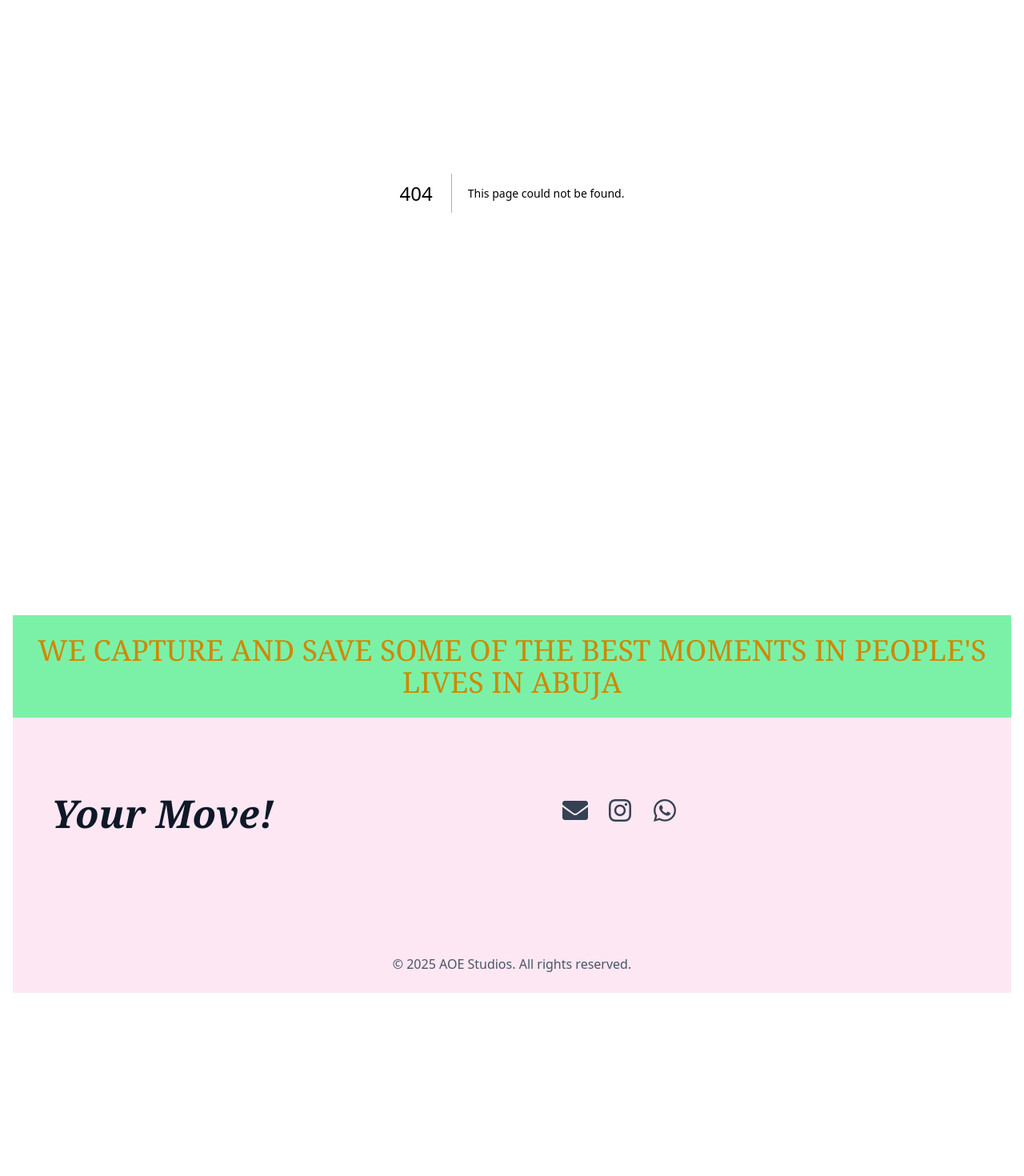
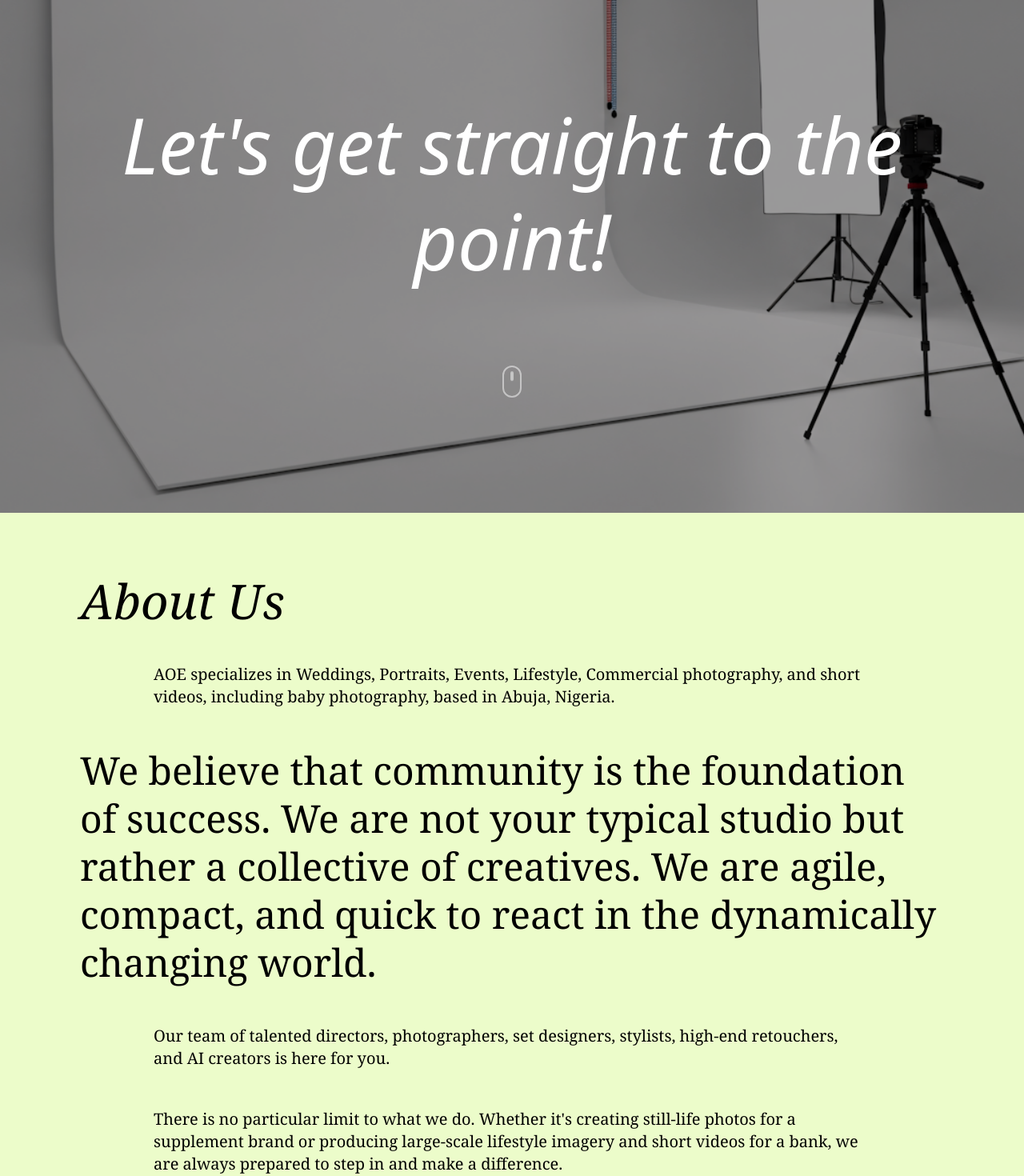
Before and after one commit to NiengeDavid/aoe, a Next.js app: page /about in a window 1280 px wide. Before the commit this address had no page. Shown: the part 240-1710 px from the top of the page at 80% size. Before the commit the page ends 1529 px from the top, so only its background shows below. Built offline with nearby package versions, Linux system fonts and the light colour scheme; a web font is replaced by a local one.

Commit message:
about page done

```diff
--- /dev/null
+++ b/app/about/page.tsx
@@ -0,0 +1,9 @@
+import AboutPage from "@/containers/aboutPage";
+
+export default function About() {
+  return (
+    <div className="w-full bg-lime-100">
+      <AboutPage />
+    </div>
+  );
+}
--- /dev/null
+++ b/app/works/page.tsx
@@ -0,0 +1,5 @@
+import { redirect } from "next/navigation";
+
+export default function WorksPage() {
+  redirect("/?scrollTo=works");
+}
--- /dev/null
+++ b/components/about.tsx
@@ -0,0 +1,28 @@
+import Container from "./container";
+
+type AboutUsProps = {
+  title: string;
+  paragraphs: {
+    text: string;
+    className?: string;
+  }[];
+};
+
+export default function AboutUs({ title, paragraphs }: AboutUsProps) {
+  return (
+    <section className="bg-lime-100 w-full py-20 px-4 md:px-8 lg:px-20 text-black">
+      <Container className="max-w-6xl mx-auto space-y-12">
+        <h2 className="text-5xl md:text-6xl font-serif italic">{title}</h2>
+
+        {paragraphs.map((paragraph, index) => (
+          <p
+            key={index}
+            className={`font-serif ${paragraph.className || "text-lg md:text-xl font-extralight max-w-4xl mx-auto"}`}
+          >
+            {paragraph.text}
+          </p>
+        ))}
+      </Container>
+    </section>
+  );
+}
--- a/components/featuredWork.tsx
+++ b/components/featuredWork.tsx
@@ -7,6 +7,7 @@ import { Work } from "@/sanity/lib/sanity.queries";
 
 type FeaturedWorksProps = {
   sectionTitle: string;
+  id: string;
   projects: Work[];
 };
 
@@ -37,10 +38,11 @@ function getDimensionsFromUrl(url: string): Dimensions {
 
 export default function FeaturedWorks({
   sectionTitle,
+  id,
   projects,
 }: FeaturedWorksProps) {
   return (
-    <section className="w-full px-4 py-16 mx-auto">
+    <section id={id || "works"} className="w-full px-4 py-20 mx-auto">
       <Container>
         <h2 className="scroll-m-20 mb-10 border-b pb-2 text-5xl text-start font-serif italic font-normal tracking-tight first:mt-0 md:border-none">
           {sectionTitle}
--- a/components/footer.tsx
+++ b/components/footer.tsx
@@ -2,8 +2,8 @@ import { FaWhatsapp, FaInstagram, FaEnvelope } from "react-icons/fa";
 
 export default function CustomFooter() {
   return (
-    <footer className="bg-white w-full mt-20">
-      <div className="max-w-8xl mx-auto px-4 py-12">
+    <footer className=" bg-white w-full">
+      <div className="max-w-8xl mx-auto px-4">
         <div className="bg-pink-100 text-black">
           {/* Tagline */}
           <div className="bg-green-300 text-yellow-600 text-center text-3xl md:text-4xl px-3 py-6 font-serif">
--- a/components/header.tsx
+++ b/components/header.tsx
@@ -20,6 +20,17 @@ const AVATARS = [
 
 export function Header() {
   const [mobileMenuOpen, setMobileMenuOpen] = useState(false);
+
+  // Add this function to your Header component
+  const handleWorksClick = (e: React.MouseEvent) => {
+    const isOnHomePage = window.location.pathname === "/";
+    if (isOnHomePage) {
+      e.preventDefault();
+      document.getElementById("works")?.scrollIntoView({ behavior: "smooth" });
+      setMobileMenuOpen(false);
+    }
+    // Otherwise, the default link behavior will trigger the redirect
+  };
 
   return (
     <header className="sticky top-0 z-50 bg-white/90 backdrop-blur-sm border-b">
@@ -58,6 +69,7 @@ export function Header() {
                 key={item.name}
                 href={item.href}
                 className="text-sm font-semibold text-gray-900 hover:text-gray-600 transition-colors"
+                scroll={item.name === "WORKS" ? false : true}
               >
                 {item.name}
               </Link>
@@ -106,7 +118,12 @@ export function Header() {
                     key={item.name}
                     href={item.href}
                     className="block p-3 text-gray-900 font-medium hover:bg-gray-200 rounded-none"
-                    onClick={() => setMobileMenuOpen(false)}
+                    onClick={
+                      item.name === "WORKS"
+                        ? handleWorksClick
+                        : () => setMobileMenuOpen(false)
+                    }
+                    scroll={item.name === "WORKS" ? false : true}
                   >
                     {item.name}
                   </Link>
--- a/components/hero-section.tsx
+++ b/components/hero-section.tsx
@@ -13,8 +13,8 @@ interface HeroSectionProps {
 const studio = "/assets/studio2.png";
 
 export function HeroSection({ data }: HeroSectionProps) {
-  const heroText = data?.heroText || "If you're not smiling,";
-  const heroSubtext = data?.heroSubtext || "we're not done";
+  const heroText = data?.heroText || "";
+  const heroSubtext = data?.heroSubtext || "";
 
   return (
     <section className="relative h-screen w-full overflow-hidden">
--- /dev/null
+++ b/components/ui/italic.tsx
@@ -0,0 +1,4 @@
+// components/ui/italic.tsx
+export function Italic({ children }: { children: React.ReactNode }) {
+  return <span className="italic">{children}</span>;
+}
--- /dev/null
+++ b/containers/aboutPage.tsx
@@ -0,0 +1,18 @@
+import AboutUs from "@/components/about";
+import { HeroSection } from "@/components/hero-section";
+import { aboutDetails } from "@/data/aboutDetails";
+import { Suspense } from "react";
+
+export default function AboutPage() {
+  return (
+    <div className="w-full bg-lime-100">
+      <Suspense fallback={<div>Loading...</div>}>
+        <HeroSection data={aboutDetails.hero} />
+        <AboutUs
+          title={aboutDetails?.aboutData?.title}
+          paragraphs={aboutDetails?.aboutData?.paragraphs}
+        />
+      </Suspense>
+    </div>
+  );
+}
--- a/containers/homePage.tsx
+++ b/containers/homePage.tsx
@@ -1,6 +1,7 @@
 "use client";
 
 import { useState, useEffect } from "react";
+import { usePathname, useSearchParams } from "next/navigation";
 
 import { Suspense } from "react";
 import { HeroSection } from "@/components/hero-section";
@@ -18,22 +19,6 @@ import netflix from "@/public/assets/logos/netflix.png";
 import yt from "@/public/assets/logos/yt.png";
 import cfm from "@/public/assets/logos/cfm.png";
 
-// Project static images
-import wed1 from "@/public/assets/projects/wed1.jpeg";
-import wed2 from "@/public/assets/projects/wed2.jpeg";
-import wed3 from "@/public/assets/projects/wed3.jpeg";
-import wed4 from "@/public/assets/projects/wed4.jpeg";
-import wed5 from "@/public/assets/projects/wed5.jpeg";
-import wed6 from "@/public/assets/projects/wed6.jpeg";
-import wed7 from "@/public/assets/projects/wed7.jpeg";
-import wed8 from "@/public/assets/projects/wed8.jpeg";
-import wed11 from "@/public/assets/projects/wed11.png";
-import wed12 from "@/public/assets/projects/wed12.png";
-import wed9 from "@/public/assets/projects/wed9.png";
-import wed10 from "@/public/assets/projects/wed10.png";
-import wed13 from "@/public/assets/projects/wed13.png";
-import { set } from "sanity";
-
 const clientLogos = [
   amazon,
   netflix,
@@ -42,34 +27,13 @@ const clientLogos = [
   // ...other logo imports
 ];
 
-const projects = [
-  {
-    images: [wed1, wed13, wed9, wed6, wed10, wed5, wed2, wed12, wed7, wed4],
-    title: { main: "Wedding Photo Shoot ", italic: "for the Olutayos" },
-    description:
-      "We partnered with the Olutayos to capture the magic of their special day. From heartfelt moments during the ceremony to the lively celebration at the reception, every shot tells a story of love, joy, and togetherness. Our team worked tirelessly to ensure that every detail, from the bride's radiant smile to the intricate decorations, was beautifully preserved.",
-    details: [
-      { label: "Client", value: "The Olutayos" },
-      { label: "Year", value: "2024" },
-    ],
-    team: [
-      { role: "Producer", name: "AOE Studios" },
-      { role: "Creative Producer", name: "Alaba Olaleye" },
-      { role: "Photography and Post-Production", name: "Tony Oshimole" },
-      { role: "Art Director", name: "Andy Turnbull" },
-      { role: "Photography Director", name: "Eileen W. Cho" },
-      { role: "Light Assistant", name: "Sebastian Klener" },
-      { role: "Post-Production", name: "Lena Smirnova" },
-    ],
-  },
-  // ...more projects
-];
-
 export default function HomePage() {
   //const data = await getHomePageData();
   const client = getClient({ token: readToken });
   const [works, setWorks] = useState<Work[]>([]);
   const [isLoading, setIsLoading] = useState(false);
+  const pathname = usePathname();
+  const searchParams = useSearchParams();
 
   useEffect(() => {
     const fetchWorks = async () => {
@@ -91,6 +55,31 @@ export default function HomePage() {
     fetchWorks();
   }, []);
 
+  useEffect(() => {
+    // Listen for both /?scrollTo=works and /#works
+    const scrollToWorks = () => {
+      // `/works` redirect lands on `/?scrollTo=works`
+      if (searchParams.get("scrollTo") === "works") {
+        const worksSection = document.getElementById("works");
+        if (worksSection) {
+          worksSection.scrollIntoView({ behavior: "smooth", block: "start" });
+        }
+      }
+      // If someone lands on /#works directly
+      if (typeof window !== "undefined" && window.location.hash === "#works") {
+        const worksSection = document.getElementById("works");
+        if (worksSection) {
+          worksSection.scrollIntoView({ behavior: "smooth", block: "start" });
+        }
+      }
+    };
+
+    // Delay to ensure the section is rendered
+    setTimeout(scrollToWorks, 500);
+
+    // Optional: rerun when path/search changes (covers client-side navigation)
+  }, [pathname, searchParams]);
+
   if (isLoading) {
     return (
       <div className="text-center text-primary font-serif text-2xl">
@@ -107,7 +96,11 @@ export default function HomePage() {
           description="We are an award-winning Abuja/Nigeria-based creative production specializing in short video and photography. Our founders, Alaba and Oheha Olaleye, infuse every project with their distinctive style and passion. Startups, brands, and marketing agencies can rely on us to stand out and take the lead."
           clientLogos={clientLogos}
         />
-        <FeaturedWorks sectionTitle="Featured Works" projects={works} />
+        <FeaturedWorks
+          id="works"
+          sectionTitle="Featured Works"
+          projects={works}
+        />
       </Suspense>
     </div>
   );
--- /dev/null
+++ b/data/aboutDetails.ts
@@ -0,0 +1,25 @@
+export const aboutDetails = {
+  hero: {
+    heroText: "Let's get straight to the point!",
+    // heroSubtext: "About Us",
+    heroImage: "/assets/studio.png",
+  },
+  aboutData: {
+    title: "About Us",
+    paragraphs: [
+      {
+        text: "AOE specializes in Weddings, Portraits, Events, Lifestyle, Commercial photography, and short videos, including baby photography, based in Abuja, Nigeria.",
+      },
+      {
+        text: "We believe that community is the foundation of success. We are not your typical studio but rather a collective of creatives. We are agile, compact, and quick to react in the dynamically changing world.",
+        className: "text-3xl md:text-5xl leading-tight",
+      },
+      {
+        text: "Our team of talented directors, photographers, set designers, stylists, high-end retouchers, and AI creators is here for you.",
+      },
+      {
+        text: "There is no particular limit to what we do. Whether it's creating still-life photos for a supplement brand or producing large-scale lifestyle imagery and short videos for a bank, we are always prepared to step in and make a difference.",
+      },
+    ],
+  },
+};
--- a/data/homeDetails.ts
+++ b/data/homeDetails.ts
@@ -1,6 +1,6 @@
 export const homeDetails = {
   hero: {
-    heroTitle: "If you're not smiling,",
+    heroText: "If you're not smiling,",
     heroSubtext: "we're not done",
     heroImage: "/assets/studio2.png",
   },
```
